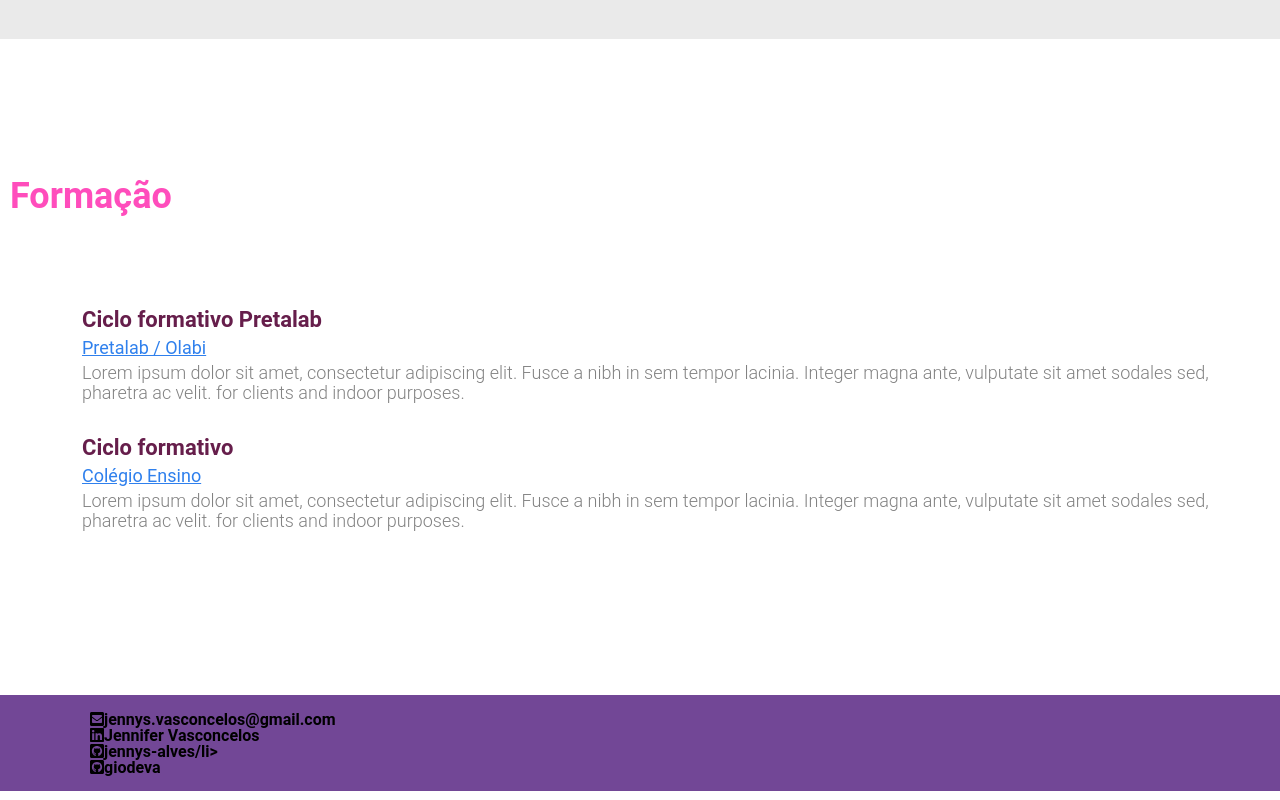
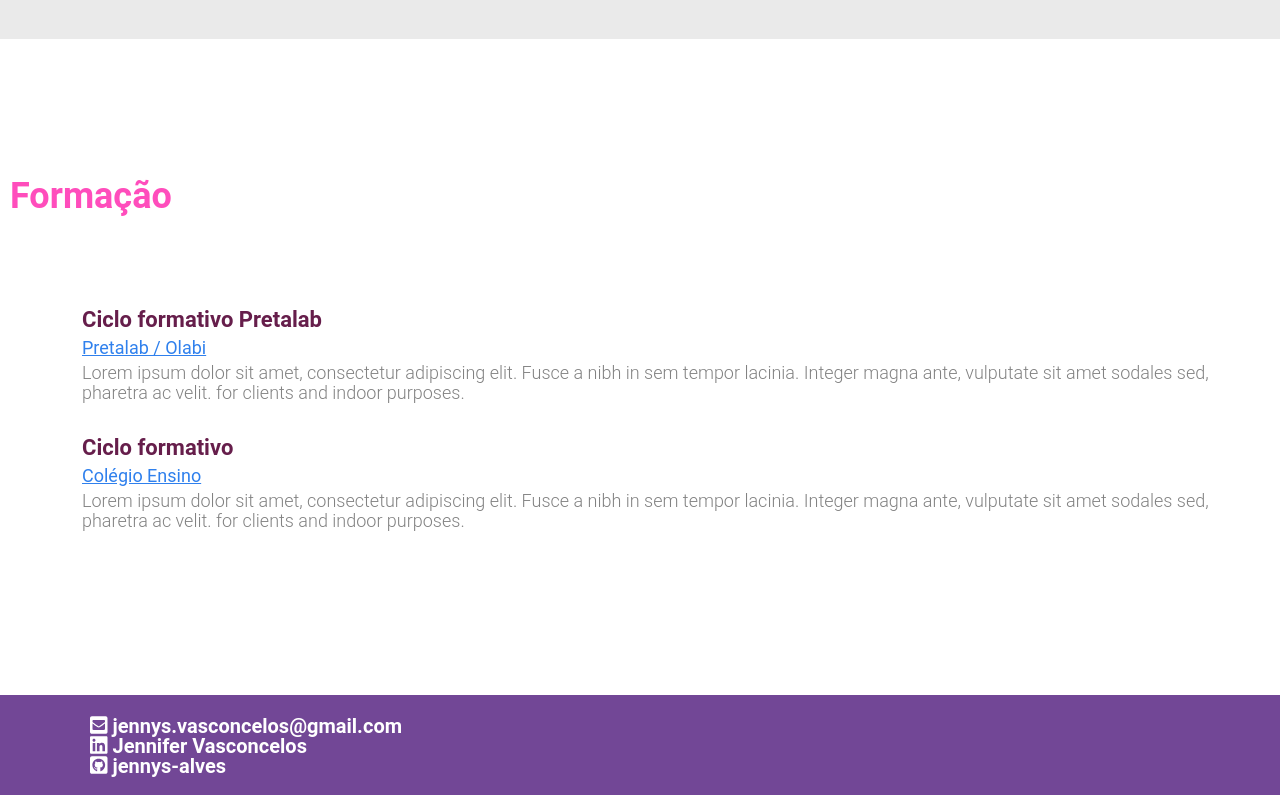
Before and after one commit to jennys-alves/portifolio-pretalab-jennifer-vasconcelos, a plain HTML site: page Meu portfolio/index.html in a window 1280 px wide. Shown: the part 761-1561 px from the top of the page. Drawn offline with Linux system fonts and the light colour scheme.

Commit message:
Inicializando o meu repositório remoto

```diff
--- a/Meu portfolio/index.css
+++ b/Meu portfolio/index.css
@@ -139,7 +139,6 @@ li {
     line-height: 5px;
 }
 .lista-rodape{
-    color: #FFF;
-    font-size: 32px;
-
+    font-size: 20px;
+    color:#FFF
 }
--- a/Meu portfolio/index.html
+++ b/Meu portfolio/index.html
@@ -66,12 +66,11 @@
           <!-- O Footer faz parte da semântica, de criar o rodapé do site -->
         <footer class="rodape">
             <div>
-                <ul class="lista.rodape">
+                <ul class="lista-rodape">
                     <!-- aqui temos os nossos icones, dentro da nossa lista -->
-                    <li><i class="fas fa-envelope-square estilo-icon"></i>jennys.vasconcelos@gmail.com</li>
-                    <li><i class="fab fa-linkedin estilo-icon"></i>Jennifer Vasconcelos</li>
-                    <li><i class="fab fa-github-square estilo-icon"></i>jennys-alves/li>
-                    <li><i class="fab fa-github-square estilo-icon"></i>giodeva</li>
+                    <li><i class="fas fa-envelope-square estilo-icon"></i> jennys.vasconcelos@gmail.com</li>
+                    <li><i class="fab fa-linkedin estilo-icon"></i> Jennifer Vasconcelos</li>
+                    <li><i class="fab fa-github-square estilo-icon"></i> jennys-alves</li>
                 </ul>
             </div>
         </footer>
```
